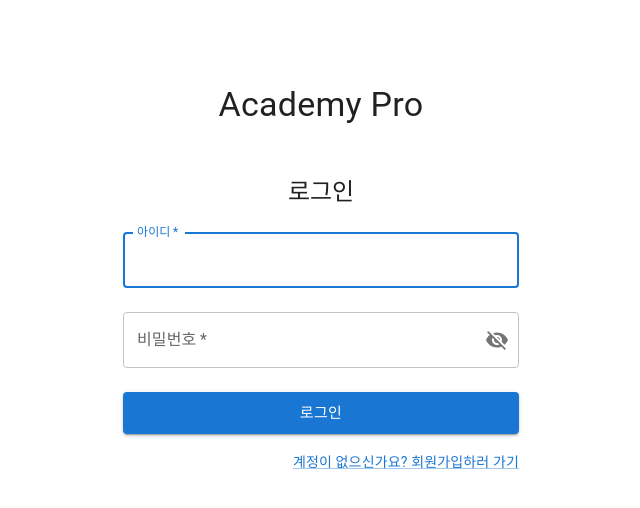
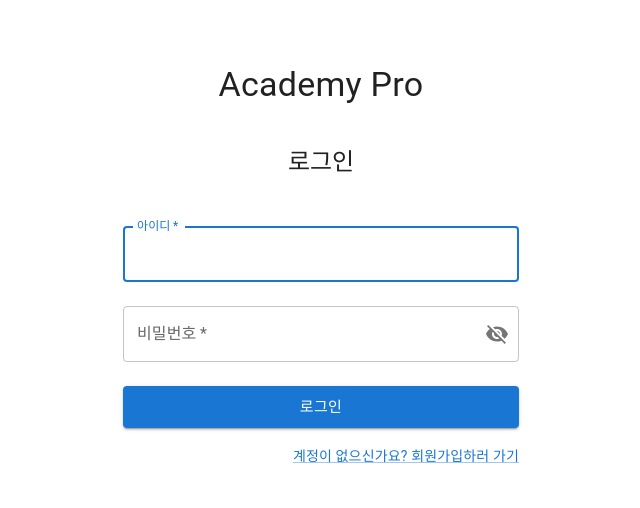
Before and after one commit to Academy-Diary/AcademyDiary_WEB, a React (Vite) app: page /login in a window 1280 px wide. Shown: the top 508 px of the page, without its empty margins (319-959 px from the left). Built offline with nearby package versions, Linux system fonts and the light colour scheme.

Commit message:
design: 로그인/회원가입 디자인 세부사항 수정

```diff
--- a/src/pages/login/login.jsx
+++ b/src/pages/login/login.jsx
@@ -28,12 +28,12 @@ function Login() {
           alignItems: 'center',
         }}
       >
-        <Box sx={{ padding: '20px', marginBottom: '30px' }}>
-          <Typography variant="h4" align="center">
-            Academy Pro
-          </Typography>
-        </Box>
-        <Typography variant="h5">로그인</Typography>
+        <Typography variant="h4" align="center" mb={5}>
+          Academy Pro
+        </Typography>
+        <Typography variant="h5" align="center" mb={3}>
+          로그인
+        </Typography>
         <Box component="form" onSubmit={handleSubmit} noValidate sx={{ mt: 1 }}>
           <TextField margin="normal" required fullWidth id="userId" label="아이디" name="userId" autoComplete="on" autoFocus />
           <TextField
--- a/src/pages/signup/signup.jsx
+++ b/src/pages/signup/signup.jsx
@@ -143,10 +143,10 @@ function SignupForm({ role, setSelected }) {
         {role === 'student' ? <PersonalInfo title="학생 정보" /> : <PersonalInfo title="개인 정보" />}
         {role === 'student' && <PersonalInfo title="학부모 정보" />}
       </Grid>
-      <Button type="submit" fullWidth variant="contained" size="large" sx={{ mt: 3, mb: 2 }}>
+      <Button type="submit" fullWidth variant="contained" size="large" sx={{ mt: 3 }}>
         가입하기
       </Button>
-      <Grid container justifyContent="flex-end">
+      <Grid container justifyContent="flex-end" sx={{ mt: 1, mb: 3 }}>
         <Grid item>
           <Button variant="text" onClick={() => setSelected(false)}>
             이전 화면으로
@@ -163,7 +163,7 @@ function PersonalInfo({ title }) {
   return (
     <>
       <Grid item xs={12} mt={2}>
-        <Typography>{title}</Typography>
+        <Typography fontWeight="medium">{title}</Typography>
       </Grid>
       <Grid item xs={12}>
         <TextField name="name" required fullWidth id="name" label="이름" />
```
